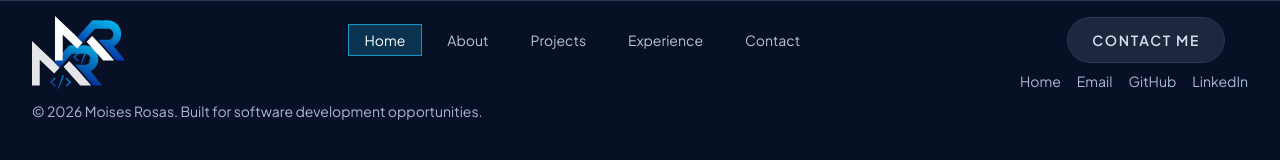
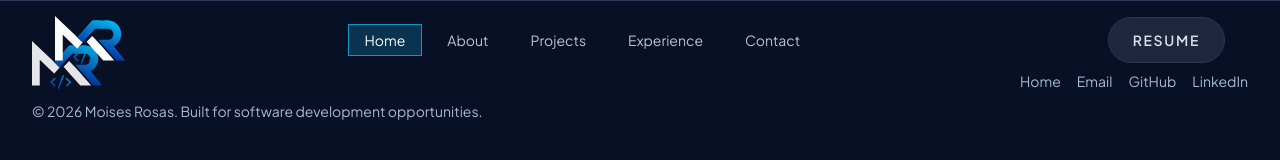
Before and after one commit to moiro24/My-Website, a Next.js app: page / in a window 1280 px wide. Shown: the top 160 px of the page. Built offline with nearby package versions, Linux system fonts and the light colour scheme.

Commit message:
refactor: replace Contact button with Resume download in navbar
- Changed navbar CTA from 'Contact me' to 'Resume'
- Resume button downloads resume.pdf as 'Moises_Rosas_Resume.pdf'
- Clean, focused navbar with primary action
- Build verified: 0 errors

```diff
--- a/src/components/Header/index.tsx
+++ b/src/components/Header/index.tsx
@@ -127,12 +127,13 @@ const Header = () => {
             </nav>
 
             <div className='mt-7 flex items-center gap-6 lg:mt-0'>
-              <Link
-                href='/contact'
+              <a
+                href='/resume.pdf'
+                download='Moises_Rosas_Resume.pdf'
                 className='rounded-full border border-[var(--secondary-chip-border)] bg-[var(--secondary-chip-bg)] px-5 py-2.5 text-sm font-semibold tracking-[0.12em] text-[var(--secondary-chip-text)] uppercase transition hover:border-[var(--secondary-chip-hover-border)] hover:text-[var(--secondary-chip-hover-text)] sm:px-6 sm:py-3'
               >
-                Contact me
-              </Link>
+                Resume
+              </a>
             </div>
           </div>
         </div>
```
